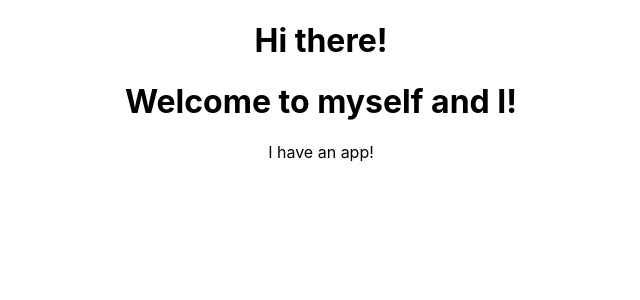
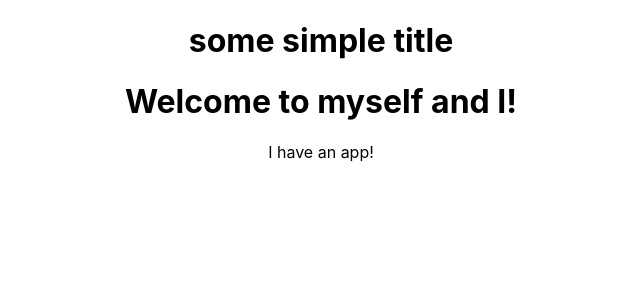
Before and after one commit to pamadrian/awesomeal, a React (Create React App) app: page / in a window 1280 px wide. Shown: the top 300 px of the page, without its empty margins (319-959 px from the left). Built offline with nearby package versions, Linux system fonts and the light colour scheme.

Commit message:
mijn eerste component

```diff
--- a/src/App.js
+++ b/src/App.js
@@ -5,7 +5,7 @@ function App() {
   return (
     <div className="App">
       <main>
-        <Title />
+        <Title content="some simple title" />
       </main>
       <h1> Welcome to myself and I!</h1>
       <p>I have an app!</p>
--- a/src/components/Title.js
+++ b/src/components/Title.js
@@ -1,6 +1,6 @@
 // src/components/Title.js
-export default function Title() {
-  return <h1>Hi there!</h1>;
+export default function Title(props) {
+  return <h1>{props.content}</h1>;
 }
 
 console.log(Title);
```
Also changed, not shown: public/shortcutsfile.txt (renamed from public/shortcutsfile.md).
